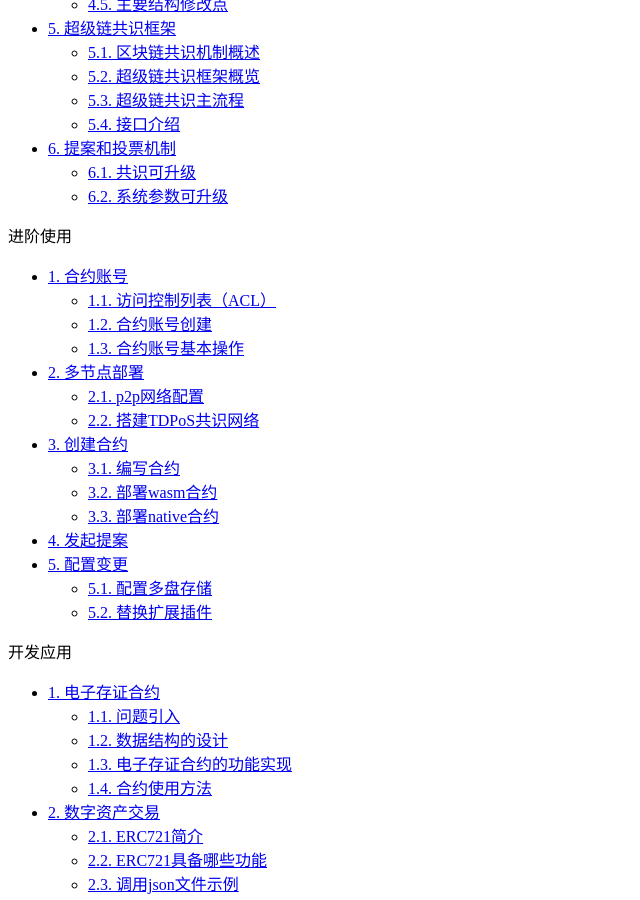
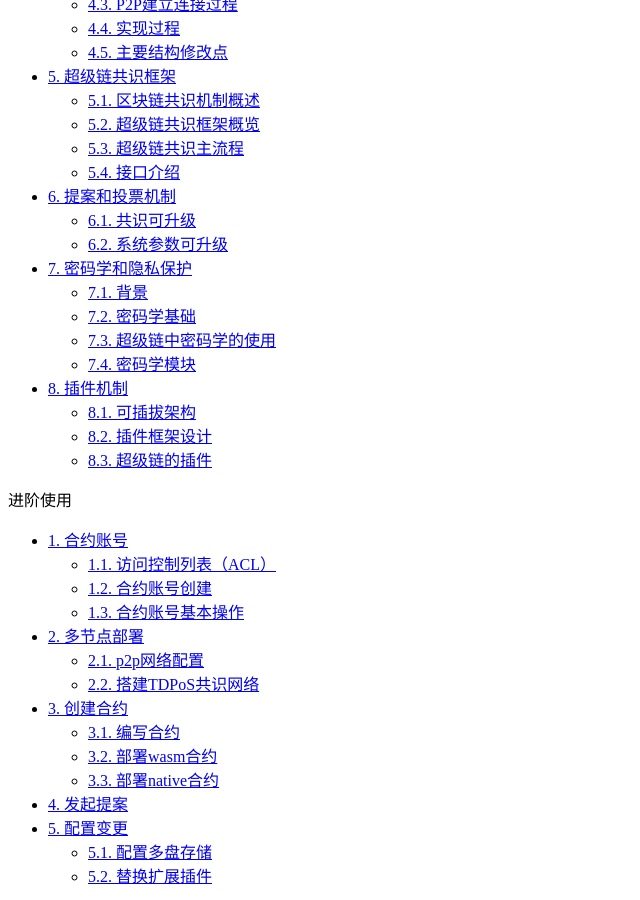
Before and after one commit to xuperchain/docs, a Sphinx documentation site: the page built from source/index.rst, in a window 1280 px wide and 900 px high, scrolled down 2288 px. Shown: the whole window, without its empty margins (0-640 px from the left). Built offline with Sphinx 7.4.7 and the Read the Docs theme 2.0.0, drawn with Linux system fonts in a browser that asks for light colours; some of the changed lines change nothing that is shown.

Commit message:
update design docs

```diff
--- /dev/null
+++ b/source/design_documents/crypto.rst
@@ -0,0 +1,158 @@
+密码学和隐私保护
+================
+
+背景
+----
+
+密码学技术是区块链的核心基础技术之一，承担着区块链不可篡改和去中心化验证等特性的底层支撑。在超级链中，密码学技术广泛应用在账户体系、交易签名、数据隐私保护等方面，主要以ECC(椭圆曲线密码体系)以及多种Hash散列算法为基础，发展出的一个单独的模块。
+
+密码学基础
+----------
+
+哈希函数
+^^^^^^^^
+
+``加密哈希函数(Hash Function)`` 是适用于密码学的哈希散列函数，是现代密码学的基本工具。它是一种数学算法，将任意大小的数据（通常称为“消息”）映射到固定大小的二进制串（称之为“散列值”，“散列”或“消息摘要”），并且是单向的功能，即一种实际上不可逆转的功能。理想情况下，查找生成给定哈希的消息的唯一方法是尝试对可能的输入进行暴力搜索，以查看它们是否产生匹配，或使用匹配哈希的彩虹表。
+
+- ``MD5`` : 摘要长度为128bit，由于容易受到碰撞攻击，目前使用越来越少。
+- ``SHA256`` : SHA系列哈希算法由美国国家安全局制定，具有多个hash算法标准，可以产生160~512bit不等的哈希摘要。目前在区块链中使用较多的是SHA256，摘要长度为256bit，具有较高的抗碰撞攻击安全性。
+- ``RIPEMD-160`` : 产生长度为160bit的摘要串。 相比于美国国家安全局设计的SHA-1和SHA-2算法，RIPEMD-160的设计原理是开放的。
+
+关于一些典型的Hash算法的对比，可以参考 `这里 <https://en.wikipedia.org/wiki/SHA-1#Comparison_of_SHA_functions>`_ 。
+
+ECC
+^^^
+
+构建区块链的去中心化交易，需要一种加密算法，使交易发起人使用持有的密钥对交易数据进行数字签名，而交易验证者只需要知道交易发起人的公开信息，即可对交易有效性进行验证，确定该交易确实来自交易发起者。这种场景在密码学中称之为`公开密钥加密`，也称之为非对称密钥加密。
+
+常见的公开密钥算法如RSA、ECC(Elliptic Curve Cryptography，缩写为 ECC)等，RSA起步较早，此前在非对称加密领域使用范围最广，例如目前的SSL证书大多采用RSA算法。而在ECC算法问世后，由于在抗攻击性、资源消耗等方面相比RSA具有更好的表现，其使用也越来越广泛。
+
+公钥密码算法一般都基于一个数学难题，比如RSA的依据是给定两个数p, q很容易相乘得到N， 当N足够大时，对N进行因式分解则相对困难的多。**ECC是建立在基于椭圆曲线的离散对数问题上的密码体制，给定椭圆曲线上的一个点P，一个整数k，求解Q=kP很容易；给定一个点P、Q，知道Q=kP，求整数k却是一个难题**。具体的理论知识可以参考 `椭圆曲线密码学 <https://en.wikipedia.org/wiki/Elliptic-curve_cryptography>`_。
+
+椭圆曲线密码学包含了多种密码学算法，下面列出在超级链中涉及到的一些算法：
+
+- ``ECIES`` (Elliptic Curve Integrated Encryption Scheme): 椭圆曲线集成加密算法，主要用于基于椭圆曲线的数据加解密。
+- ``ECDH`` (Elliptic Curve Diffie–Hellman): 基于Diffie–Hellman算法的一种密钥协商算法，定义了双方如何安全的生成和交换密钥。
+- ``ECDSA`` (Elliptic Curve Digital Signature Algorithm): 是使用椭圆曲线密码学实现的DSA(数字签名算法)，一般发起人对消息摘要使用私钥签名，验证者可以通过公钥对签名有效性进行验证。
+
+椭圆曲线算法由于采用的椭圆曲线的不同，具有多种不同的算法标准，典型的如：
+
+- NIST标准，典型的曲线如P-256/P-384/P-521等；
+- SECG标准，典型的如Secp256k1/Secp256r1/ secp192k1/ secp192r1等；
+- ECC25519，主要指Ed25519数字签名和Curve25519密钥协商标准等；
+- 国产密码算法，中国国家密码局制定的密码学算法标准，典型的如SM2/3/4等。
+
+多重签名和环签名
+^^^^^^^^^^^^^^^^
+
+多重签名是指在数字签名中，有时需要多个用户对同一个交易进行签名和认证，例如某些合约账户下的数据需要多个人授权才能修改或转账。
+
+在密码学中，通过多重签名可以将多个用户的授权签名信息压缩在同一个签名中，这样相比于每个用户产生一个签名的数据体量会小很多，因此其验签计算、网络传输的资源开销也会少很多。
+
+环签名是一种数字签名技术，环签名的一个安全属性是无法通过计算还原出一组用户中具体使用私钥签名的用户。也就是说，使用环签名技术可以使一组用户中的某一个人对消息进行签名，而并不会泄露签名者是这组用户中的哪个人。环签名与组签名类似，但在两个关键方面有所不同：第一，单个签名具有匿名性; 第二，任何一批用户都可以作为一个组使用，无需额外设置。
+
+在实际使用中，多重签名主要用作多人实名授权的交易，通过产生更小的签名数据提升网络传输和计算效率，而环签名则主要用于对交易隐私保护和匿名性有要求的交易场景中。
+
+超级链中密码学的使用
+--------------------
+
+密码学作为区块链系统的底层基础技术，在很多方面都会使用到。这里介绍几个超级链中几个密码学典型的使用场景。
+
+用户公私钥账户
+^^^^^^^^^^^^^^
+
+超级链的用户账户体系基于非对称公私钥对，每个用户账户对应这一组公私钥对，并采用一定的哈希算法将公钥摘要成一个字符串作为用户账户地址(address)。
+
+.. image:: ../images/crypto-1.png
+
+超级链中公私钥对使用椭圆曲线算法生成，用户账户地址主要使用SHA256和RIPEMD-160哈希算法生成。
+
+考虑到密钥不具备可读性，为了帮助用户保存密钥，超级链实现了BIP39提案的助记词技术。
+
+- 助记词的生成过程：首先生成一个长度在128~256bit之间的随机熵，由此在助记词表中选出对应的单词列表，形成助记词。
+- 助记词产生私钥：使用基于口令的密钥派生算法PBKDF2，将上述生成的助记词和用户指定的密钥作为密钥派生算法参数，生成长度为512bit的种子，以此种子作为生成密钥的随机参数，便产生了了从助记词生成的私钥。
+- 通过助记词恢复密钥：由于用户持有生成密钥的助记词和口令，因此在用户私钥遗忘或丢失时，可以通过同样的助记词和口令，执行助记词产生私钥的过程，从而恢复出账户密钥。
+
+数据签名
+^^^^^^^^
+
+超级链中，每个交易都需要交易发起人以及交易背书人的签名；在每个块生成时，也需要加上打包块的节点的签名。
+
+- 交易签名： 基于交易数据摘要，会包含交易输入输出、合约调用、合约读写集、发起人和背书人信息等，并将交易数据序列化后的字节数组使用双重SHA256得到摘要数据，最后对摘要数据用ECDSA或其他数字签名算法产生交易签名。
+- 块签名：基于区块数据摘要，会包含区块元信息如前序块Hash值、交易Merkle树根、打包时间、出块节点等数据，并在序列化后使用双重SHA256得到摘要数据，最后对摘要数据用ECDSA或其他数字签名算法产生区块签名。
+
+.. image:: ../images/crypto-2.png
+
+通信加密
+^^^^^^^^
+
+超级链底层采用P2P网络传播交易和区块数据，在一些许可区块链网络场景中，需要对节点间的数据传输进行加密提升安全和隐私性，因此超级链的P2P连接支持基于ECDH的密钥交换算法的TLS连接。
+
+ECDH的原理是交换双方可以在不共享任何秘密的情况下协商出一个密钥，双方只要知道对方的公钥，就能和自己的私钥通过计算得出同一份数据，而这份数据就可以作为双方接下来对称加密的密钥。
+
+.. image:: ../images/crypto-3.png
+
+超级链P2P网络通过ECDH建立通信加密通道的过程如上图所示：
+
+- 第一阶段是Propose阶段，这一阶段，对等节点间互相交换双方永久公钥PK。
+- 第二阶段是Exchange阶段，本质是基于ECDH的密钥交换。双方通过ECC算法随机生成一组临时密钥对(tempPK, tempSK)，然后用自己的永久私钥对临时公钥tempPK进行签名并交换。这时，双方可以通过第一步的公钥进行验签，同时拿到供本次会话使用的临时公钥。使用临时公钥的好处是一话一密，即使本次会话密钥泄露也不会导致以前的加密数据被破解。ECDH算法使得双方通过对方的公钥和自己的私钥，可以获得一致的共享密钥SharedKey。
+- 第三阶段是Verify阶段。双方使用ShareKey产生两组密钥Key1，Key2分别作为读写密钥，并使用支持的对称加密算法(AES/blowfish)加密传输第一步中发送给对方的Nonce，而接收方则使用刚才协商的密钥对数据解密，并验证Nonce是不是等于第一步中自己发送给对方的值。
+
+通过这三次握手，双方建立了加密通信通道，并且节点间通信加密信道满足一话一密的高安全等级。
+
+密码学模块
+----------
+
+Crypto Provider Interface
+^^^^^^^^^^^^^^^^^^^^^^^^^
+
+密码学作为区块链系统的底层技术，相对比较独立。考虑到超级链作为区块链底层系统方案的模块化目标，我们将密码学相关的功能设计成一个单独的模块，并通过插件化技术实现了模块可插拔、插件可替换。
+
+因此，超级链首先抽象出了统一的密码学相关的功能，并在此之上定义了统一的密码学接口，我们称之为Crypto Provider Interface，并通过CryptoClient接口向上层区块链系统系统密码学功能。CryptoClient目前由一组接口构成：
+
+.. code-block:: go
+    :linenos:
+
+    // CryptoClient is the interface of all Crypto functions
+    type CryptoClient interface {
+        CryptoCore
+        KeyUtils
+        AccountUtils
+        MultiSig
+    }
+
+整个CryptoClient由四部分功能接口组成：
+
+- ``CryptoCore`` ： 主要提供包括加解密、签名等密码学核心功能；
+- ``KeyUtils`` : 主要提供公私钥相关工具，例如密钥对象和JSON、文件格式之间的转换等；
+- ``AccountUtils`` : 主要提供账户相关的功能接口，例如创建账户、助记词导出私钥等；
+- ``MultiSig`` : 主要提供多重签名、环签名相关功能接口。
+
+密码学插件
+^^^^^^^^^^
+
+由于抽象出了统一的密码学模块和接口，在此基础上实现插件化就比较容易。目前超级链已经实现了包括 *Nist P256 + ECDSA/Schnorr* 以及 *国密* 等多种密码学插件，其中已经开源了 *Nist P256 + ECDSA/Schnorr* ，ECDSA和Schnorr签名作为两种可选的签名方案，分别提供了密码学插件。
+
+为了方便框架使用密码学插件，超级链在 **crypto/client** 包中封装了一层密码学插件管理器，支持创建指定类型的密码学对象，或者通过公私钥自动识别需要加载的插件类型。通过密码学插件管理器，可以支持隔绝框架对密码学插件的感知，对上层框架提供一种无缝的使用体验。
+
+超级链中默认密码学插件使用的是Nist P256 + ECDSA，在不额外指定的情况下，超级链启动后会加载默认密码学插件。
+
+之前说过，通过密码学插件管理器可以按照公私钥自动识别需要加载的插件类型，那么超级链如何根据密钥来判断应该使用哪种密码学插件呢？其实，不同的密码学插件是通过密钥中的曲线类型来确定的，目前系统中定义了三种不同的曲线类型：
+
+- ``P-256`` : 使用Nist P256+ECDSA的默认插件；
+- ``P-256-SN`` : 使用Nist P256 + Schnorr签名的插件，可以提供更高的签名验签性能;
+- ``SM2-P-256`` : 使用SM2/3/4的国密插件，符合中国国家密码局制定的密码学标准。
+
+实际使用中，可以通过创建链时的配置中的密码学类型指定使用哪种密码学插件，以schnorr签名为例，在创世块配置中添加下述配置即可：
+
+.. code-block:: bash
+    :linenos:
+
+    "crypto": "schnorr"
+
+在cli命令行工具中已经支持了通过命令行参数 **--cryptotype** 指定密码学插件的类型，例如需要创建一个使用Nist P256 + Schnorr的密码学插件的用户账户，可以使用下述命令行：
+
+.. code-block:: bash
+    :linenos:
+
+    ./xchain-cli account newkeys --output data/tmpkey --cryptotype schnorr
--- /dev/null
+++ b/source/design_documents/extension.rst
@@ -0,0 +1,169 @@
+
+插件机制
+========
+
+可插拔架构
+----------
+
+超级链从设计之初就以高性能、可插拔的区块链底层技术架构为目标，因此整个超级链在模块化、接口化设计上做了很多的抽象工作。而插件化机制就是服务于超级链可插拔的架构目标，使得所有模块具有同样的可插拔机制，并能满足对模块插件的加载、替换等生命周期的管理。
+
+通过插件化机制可以实现如下架构优点：
+
+- **代码解耦** ：插件化机制使超级链的架构框架与各个模块的实现相解耦，模块统一抽象出基本数据结构与框架的交互接口，模块只要符合统一接口即可做到插拔替换。
+- **高可扩展** ：用户可以自己实现符合业务需求的模块插件，直接替换插件配置就可以实现业务扩展。
+- **发布灵活** ：插件可以单独发布，配合插件生命周期管理甚至可以实现插件的单独更新，而作为插件的开发者也可以自由选择开源发布或者只发布插件二进制文件。
+
+插件框架设计
+------------
+
+插件框架用以根据需求创建插件实例，考虑到超级链单进程多链、插件多实例多版本等需求，整体设计
+
+.. image:: ../images/extension.png
+
+模块和插件定义
+^^^^^^^^^^^^^^
+
+超级链中，一种 **模块** 是指：包含一组相同数据结构和接口的代码集合，能实现相对独立的功能。
+
+一个模块可以有多种实现，每种实现形成一个 **插件** 。
+
+模块和插件具有如下约束：
+
+- 同一种模块，需要抽象出公共数据接口和接口方法。
+- 该模块的所有插件，需要实现定义的所有公共接口，并不包含定义接口以外的public接口。
+- 每个插件需要实现一个 ``GetInstance`` 接口，该接口创建并返回一个插件对象引用，该插件对象包含插件定义的所有公共接口。
+
+因此，我们可以在框架中定义一组公共的数据结构和接口，例如：
+
+.. code-block:: go
+    :linenos:
+
+    package kvstore
+
+    type KVStore interface {
+        Init(string)
+        Get(string) (string, error)
+        Set(string, string) error
+    }
+
+并在插件代码中，引用并实现该公共接口定义，例如：
+
+.. code-block:: go
+    :linenos:
+
+    import "framework/kvstore"
+
+    type KVMem struct {
+        meta    kvstore.Meta
+        data    map[string]string
+        rwmutex sync.RWMutex
+    }
+
+    // 每个插件必须包含此方法，返回一个插件对象
+    func GetInstance() interface{} {
+        kvmem := KVMem{}
+        return &kvmem
+    }
+
+    // 插件需要实现接口定义中的所有方法
+    func (ys *YourKVStore) Init(conf string) {
+        // Your code here
+    }
+
+    func (ys *YourKVStore) Get(key string) (string, error) {
+        // Your code here
+    }
+
+    func (ys *YourKVStore) Set(key string, value string) error {
+        // Your code here
+    }
+
+配置化管理
+^^^^^^^^^^
+
+插件通过配置文件组织可选插件以及 **插件子类型** 、**插件路径** 、**版本** 等信息。考虑到同一个链中可能需要创建某个插件的多种实例，因此所有的插件都以数组的方式声明该插件不同的子插件类型对应的链接库地址。
+
+举例如下：
+
+.. code-block:: python
+    :linenos:
+
+    {
+        "kvstore":[
+            {
+                "subtype": "Memory",
+                "path": "plugins/kv-memory.so.1.0.1",
+                "version": "1.0.1",
+                "ondemand": false
+            },
+            {
+                "subtype": "Json",
+                "path": "plugins/kv-json.so.1.0.0",
+                "version": "1.0.0",
+                "ondemand": false
+            }
+        ],
+        "crypto":[
+            {
+                "subtype": "GuoMi",
+                "path": "plugins/crypto/crypto-gm.so.1.1.0",
+                "version": "1.1.0",
+                "ondemand": false
+            },
+        ]
+    }
+
+PluginMgr
+^^^^^^^^^
+
+PluginMgr定义了插件管理的对外接口。
+
+.. code-block:: go
+    :linenos:
+
+    // 根据插件配置文件初始化插件管理对象
+    func CreateMgr(confPath string) (pm *PluginMgr, err error);
+
+    // 指定插件名称和插件子类型，获取该插件的一个实例
+    func (pm *PluginMgr) CreatePluginInstance(name string, subtype string)
+
+需要插件功能的主逻辑中，要通过 **CreateMgr** 创建一个PluginMgr的实例，该实例会根据传入的配置文件创建插件实例。
+
+PluginMgr使用
+^^^^^^^^^^^^^
+
+每个模块可以定义自己的实例创建方法，并可以自行确定是否使用默认模块，或使用插件化的模块。
+
+.. code-block:: go
+    :linenos:
+
+    func NewKVStore(pm *pluginmgr.PluginMgr, subType string) (store KVStore, err error) {
+        var iface interface{}
+        iface, err = pm.CreatePluginInstance(KV_PLUGIN_NAME, subType)
+        if err != nil {
+            return
+        }
+
+        if iface != nil {
+            // registered external plugin
+            store = iface.(KVStore)
+        } else {
+            // no plugin registered, use default one
+            store = new(KVText)
+        }
+        return
+    }
+
+超级链的插件
+------------
+
+目前，插件化机制已经在超级链中应用于包括密码学、共识、KV引擎等多个核心模块中，初步实现了插件的解耦和可扩展性目标。
+
+以密码学为例，通过插件机制，我们可以实现多套不同的密码学算法的封装，目前超级链已经实现了包括Nist P256、Schnorr签名、国密算法等多个不同的密码学插件，并支持代码和二进制产出的独立发布。
+
+当然，目前插件机制是基于go plugin的实现，限于go plugin本身实现上的一些局限性，插件机制也具有如下需要改进的地方：
+
+- **跨平台支持**：目前尚不支持Windows系统的插件化，只支持Mac/Linux系统。
+- **依赖版本限制**：插件的依赖库版本和框架的依赖库版本不能有任何的差别，否则会加载失败。
+
+相信在后续超级链迭代过程中，上述问题也会得到解决。
--- a/source/index.rst
+++ b/source/index.rst
@@ -38,6 +38,8 @@
     design_documents/authentication.rst
     design_documents/consensus.rst
     design_documents/proposal.rst
+    design_documents/crypto.rst
+    design_documents/extension.rst
 
 .. toctree::
     :maxdepth: 2
```
Also changed, not shown: source/images/crypto-1.png (added), source/images/crypto-2.png (added), source/images/crypto-3.png (added), source/images/extension.png (added).
